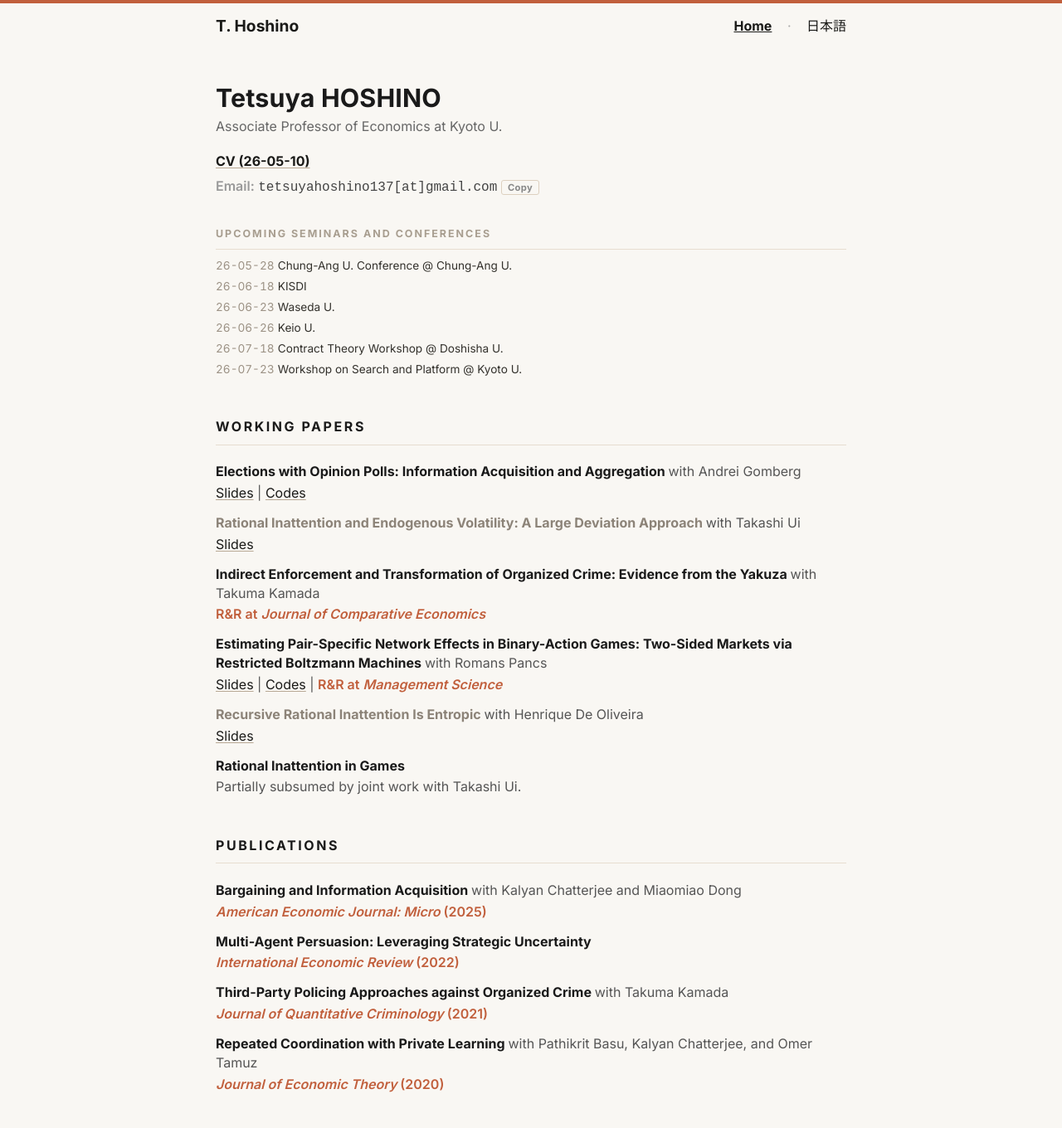
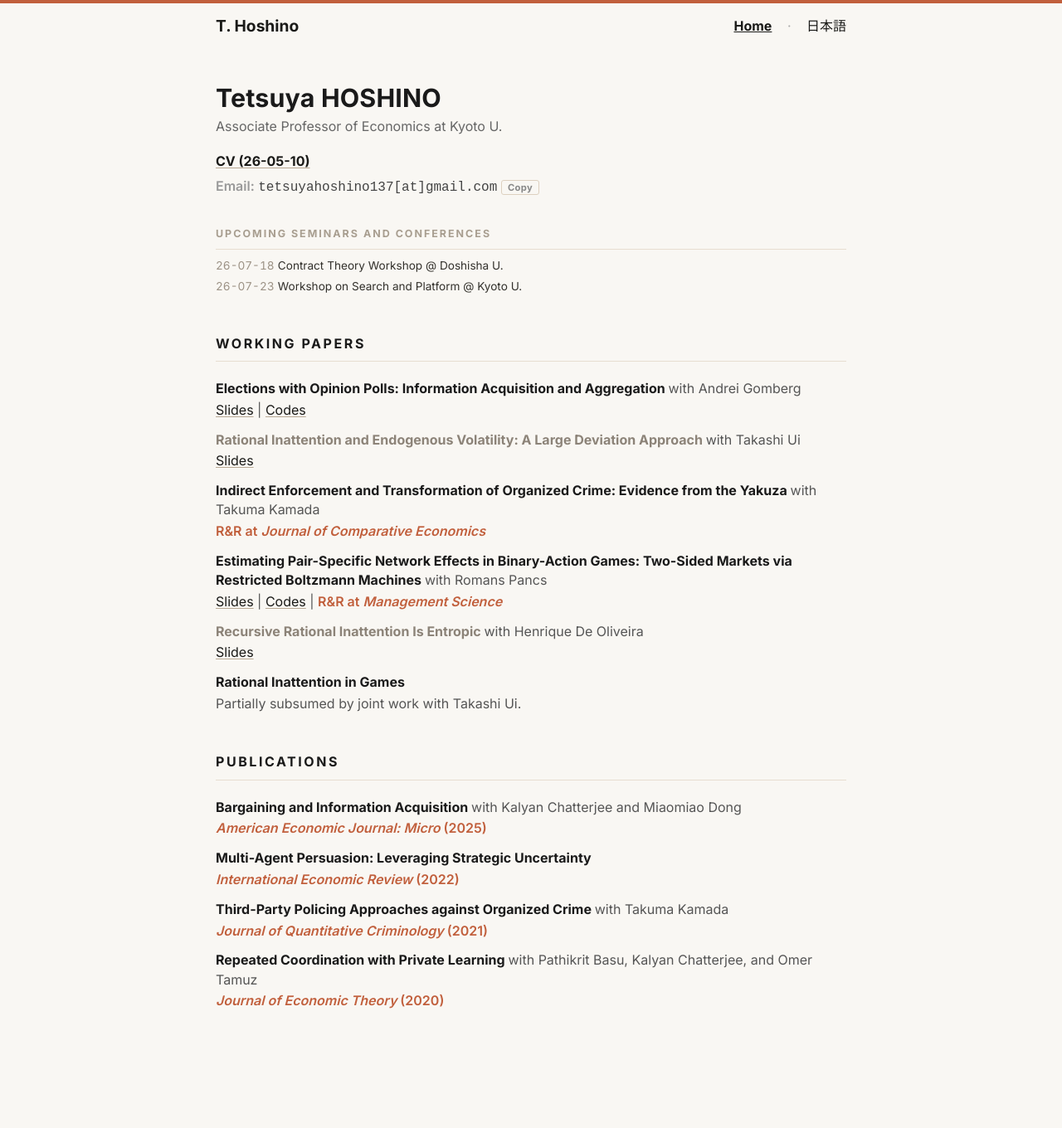
Before and after one commit to tetsuyahoshino137/tetsuyahoshino137.github.io, a Jekyll site: the page built from index.md, in a window 1280 px wide. Shown: the whole page at 83% size. Built offline with Jekyll 4.4.1, drawn with Linux system fonts in a browser that asks for light colours; after the commit the page ends 1260 px from its top, so only the background shows below that.

Commit message:
Remove past/cancelled seminars from Upcoming list
Keep only the two future events (Doshisha and Kyoto workshops).

Co-Authored-By: Claude Opus 4.8 (1M context) <noreply@anthropic.com>

```diff
--- a/index.md
+++ b/index.md
@@ -16,10 +16,6 @@ title: Home
   <div class="upcoming">
     <div class="upcoming-title">Upcoming Seminars and Conferences</div>
     <ul class="upcoming-list">
-      <li><span class="date">26-05-28</span>Chung-Ang U. Conference @ Chung-Ang U.</li>
-      <li><span class="date">26-06-18</span>KISDI</li>
-      <li><span class="date">26-06-23</span>Waseda U.</li>
-      <li><span class="date">26-06-26</span>Keio U.</li>
       <li><span class="date">26-07-18</span>Contract Theory Workshop @ Doshisha U.</li>
       <li><span class="date">26-07-23</span>Workshop on Search and Platform @ Kyoto U.</li>
     </ul>
```
